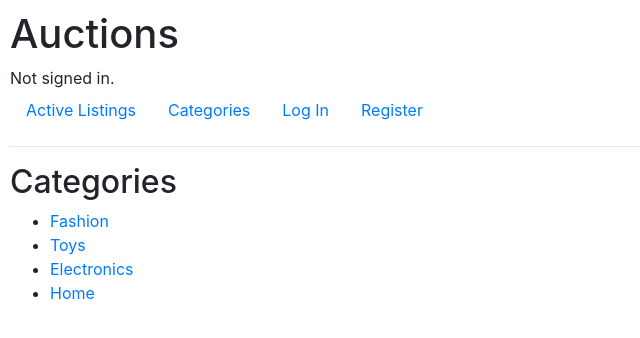
After one commit to christianmarrtinez/auction-site, a Django app: page /categories/ in a window 1280 px wide. The commit adds this page. Shown: the top 338 px of the page, without its empty margins (0-640 px from the left). Run offline with Django 3.2, Linux system fonts and the light colour scheme; data comes from the database, SQL or seed files in the repository; both versions use the stored data as it was after the commit; some libraries are stand-ins or nearby versions.

Commit message:
add categories page, category_listings page, make migrations to AuctionListing database to record category_id from category form submission

```diff
--- a/auctions/models.py
+++ b/auctions/models.py
@@ -5,6 +5,12 @@ import pytz
 
 class User(AbstractUser):
     pass
+
+class Category(models.Model):
+    name = models.CharField(max_length=64, unique=True)
+
+    def __str__(self):
+        return self.name
 
 class AuctionListing(models.Model):
     CATEGORY_CHOICES = [
@@ -21,12 +27,19 @@ class AuctionListing(models.Model):
     current_price = models.DecimalField(max_digits=10, decimal_places=2, default=0)
     image = models.ImageField(upload_to='listing_images/', blank=True, null=True)
     category = models.CharField(max_length=20, choices=CATEGORY_CHOICES, blank=True, null=True)
+    category_id = models.ForeignKey(Category, on_delete=models.CASCADE, related_name="listings", blank=True, null=True)
     is_active = models.BooleanField(default=True)
     owner = models.ForeignKey(User, on_delete=models.CASCADE, related_name="listings")
     created_at = models.DateTimeField(auto_now_add=True)
 
     def __str__(self):
         return self.title
+
+    def save(self, *args, **kwargs):
+        # Automatically set the category_id based on the category field value
+        if self.category:
+            self.category_id = Category.objects.get(name=self.category)
+        super().save(*args, **kwargs)
 
 class Bid(models.Model):
     listing = models.ForeignKey(AuctionListing, on_delete=models.CASCADE, related_name="bids")
--- /dev/null
+++ b/auctions/templates/auctions/categories.html
@@ -0,0 +1,11 @@
+{% extends 'auctions/layout.html' %}
+{% block body %}
+<h2>Categories</h2>
+<ul>
+    {% for category in categories %}
+    <li>
+        <a href="{% url 'category_listings' category.id %}">{{ category.name }}</a>
+    </li>
+    {% endfor %}
+</ul>
+{% endblock %}
--- a/auctions/templates/auctions/layout.html
+++ b/auctions/templates/auctions/layout.html
@@ -19,6 +19,9 @@
         <ul class="nav">
             <li class="nav-item">
                 <a class="nav-link" href="{% url 'index' %}">Active Listings</a>
+            </li>
+            <li class="nav-item">
+                <a class="nav-link" href="{% url 'categories' %}">Categories</a>
             </li>
             {% if user.is_authenticated %}
                 <li class="nav-item">
--- a/auctions/urls.py
+++ b/auctions/urls.py
@@ -9,6 +9,8 @@ urlpatterns = [
     path("logout", views.logout_view, name="logout"),
     path("register", views.register, name="register"),
     path("create", views.create_listing, name="create_listing"),
+    path("categories/", views.categories, name="categories"),
+    path("categories/<int:category_id>/", views.category_listings, name="category_listings"),
     path("active", views.active_listings, name="active_listings"),
     path("listing/<int:listing_id>/", views.listing, name="listing"),
     path("watchlist/", views.watchlist, name="watchlist"),
--- a/auctions/views.py
+++ b/auctions/views.py
@@ -10,7 +10,7 @@ from django.db.models import Max
 from django.utils import timezone
 import pytz
 
-from .models import User, AuctionListing, Watchlist, Bid, Comment
+from .models import User, AuctionListing, Watchlist, Bid, Comment, Category
 
 
 def index(request):
@@ -89,6 +89,8 @@ def create_listing(request):
         if form.is_valid():
             listing = form.save(commit=False)
             listing.owner = request.user
+            if listing.category_id:
+                listing.category = listing.category_id.name
             listing.save()
             return redirect('index')
     else:
@@ -263,3 +265,14 @@ def watchlist(request):
         'listings_with_prices': listings_with_prices,
     }
     return render(request, 'auctions/watchlist.html', context)
+def categories(request):
+    categories = Category.objects.all()
+    return render(request, 'auctions/categories.html', {'categories': categories})
+
+def category_listings(request, category_id):
+    category = get_object_or_404(Category, id=category_id)
+    listings = AuctionListing.objects.filter(category_id=category, is_active=True)
+    return render(request, 'auctions/category_listings.html', {
+        'category': category,
+        'listings': listings
+    })
```
Also changed, not shown: auctions/templates/auctions/category_listings.html (added, +11 -0 lines), auctions/migrations/0005_category_auctionlisting_category_id.py (added), db.sqlite3, media/listing_images/legos.jpeg (added), media/listing_images/whiteCouch.jpg (added).
